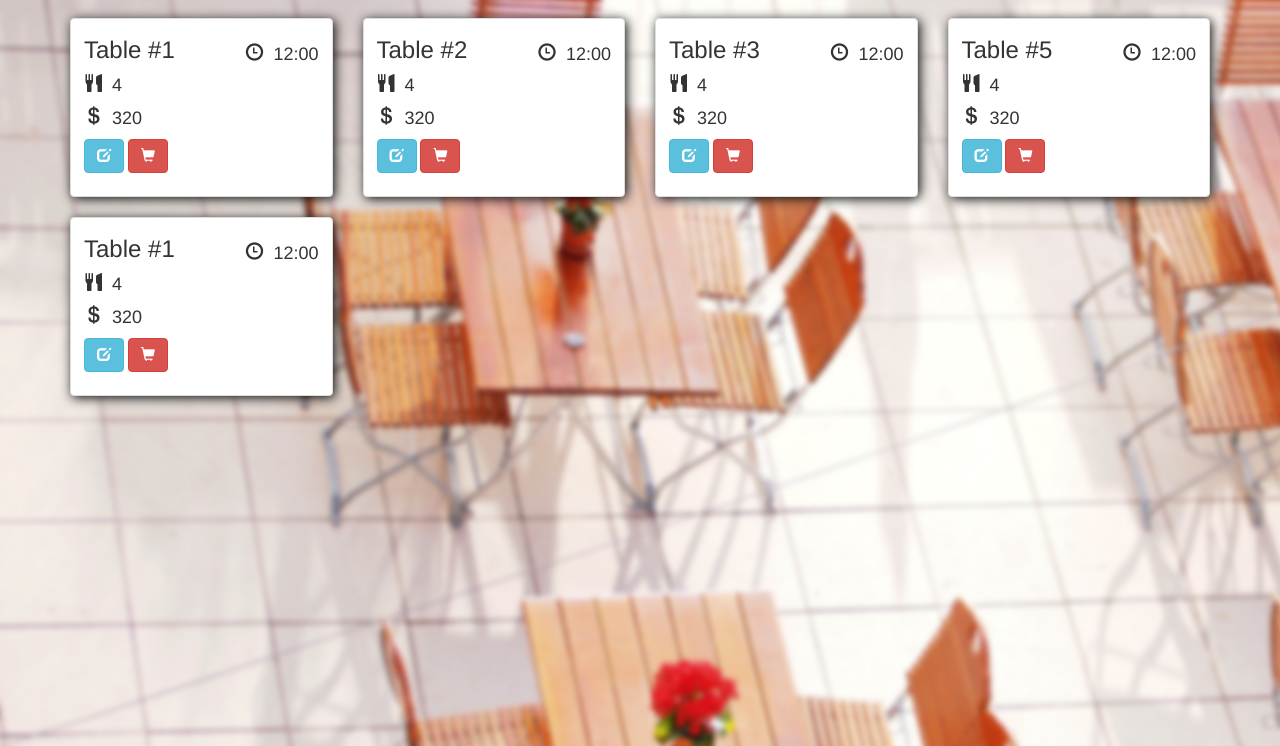
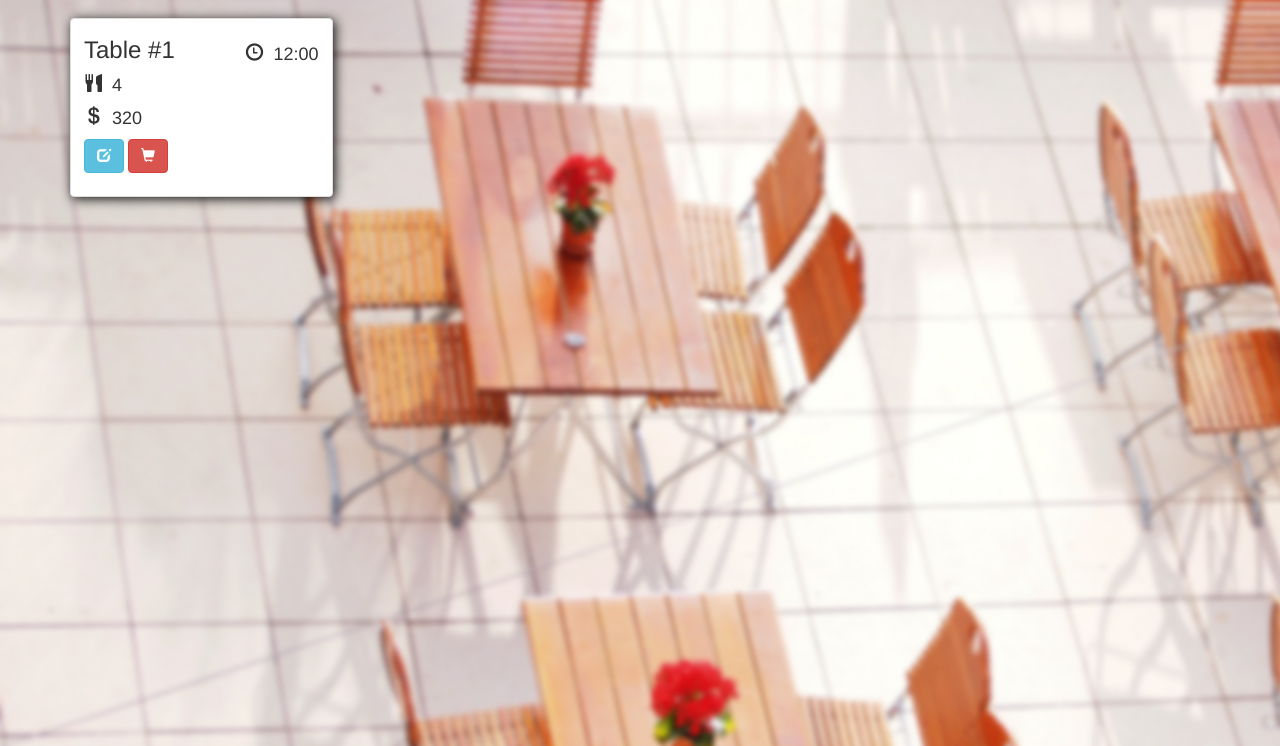
Before and after one commit to naddame/angular2-workshop, a website built with webpack: page _templates/tables.html in a window 1280 px wide. Shown: the part 54-800 px from the top of the page. Built offline with nearby package versions, Linux system fonts and the light colour scheme; what angular2 would draw is missing.

Commit message:
update template

```diff
--- a/_templates/tables.html
+++ b/_templates/tables.html
@@ -7,6 +7,7 @@
 </head>
 <body>
 
+<!--TOP NAVBAR -->
 <nav class="navbar navbar-inverse">
   <div class="container">
 
@@ -23,101 +24,18 @@
       ADD TABLE &nbsp;<span class="glyphicon glyphicon-plus"></span>
     </button>
 
-
-  </div><!-- /.container-fluid -->
+  </div>
 </nav>
 
+<!-- START CONTENT -->
 <div class="container">
+
+  <!-- START TABLE CONTAINER-->
+  <div class="table-container">
+
     <div class="row">
 
-    <div class="col-md-3">
-      <div class="thumbnail">
-        <div class="caption">
-          <h4 class="pull-right"><span class="glyphicon glyphicon-time"></span>&nbsp; 12:00</h4>
-          <h3>Table #1</h3>
-          <h4><span class="glyphicon glyphicon-cutlery"></span>&nbsp; 4</h4>
-
-          <h4><span class="glyphicon glyphicon-usd"></span>&nbsp; 320</h4>
-
-          <p>
-            <a href="#" class="btn btn-info" role="button">
-              <span class="glyphicon glyphicon-edit"></span>
-            </a>
-
-            <a href="#" class="btn btn-danger" role="button">
-              <span class="glyphicon glyphicon-shopping-cart"></span>
-            </a>
-          </p>
-
-        </div>
-      </div>
-    </div>
-    <div class="col-md-3">
-      <div class="thumbnail">
-        <div class="caption">
-          <h4 class="pull-right"><span class="glyphicon glyphicon-time"></span>&nbsp; 12:00</h4>
-          <h3>Table #2</h3>
-          <h4><span class="glyphicon glyphicon-cutlery"></span>&nbsp; 4</h4>
-
-          <h4><span class="glyphicon glyphicon-usd"></span>&nbsp; 320</h4>
-
-          <p>
-            <a href="#" class="btn btn-info" role="button">
-              <span class="glyphicon glyphicon-edit"></span>
-            </a>
-
-            <a href="#" class="btn btn-danger" role="button">
-              <span class="glyphicon glyphicon-shopping-cart"></span>
-            </a>
-          </p>
-
-        </div>
-      </div>
-    </div>
-    <div class="col-md-3">
-      <div class="thumbnail">
-        <div class="caption">
-          <h4 class="pull-right"><span class="glyphicon glyphicon-time"></span>&nbsp; 12:00</h4>
-          <h3>Table #3</h3>
-          <h4><span class="glyphicon glyphicon-cutlery"></span>&nbsp; 4</h4>
-
-          <h4><span class="glyphicon glyphicon-usd"></span>&nbsp; 320</h4>
-
-          <p>
-            <a href="#" class="btn btn-info" role="button">
-              <span class="glyphicon glyphicon-edit"></span>
-            </a>
-
-            <a href="#" class="btn btn-danger" role="button">
-              <span class="glyphicon glyphicon-shopping-cart"></span>
-            </a>
-          </p>
-
-        </div>
-      </div>
-    </div>
-    <div class="col-md-3">
-      <div class="thumbnail">
-        <div class="caption">
-          <h4 class="pull-right"><span class="glyphicon glyphicon-time"></span>&nbsp; 12:00</h4>
-          <h3>Table #5</h3>
-          <h4><span class="glyphicon glyphicon-cutlery"></span>&nbsp; 4</h4>
-
-          <h4><span class="glyphicon glyphicon-usd"></span>&nbsp; 320</h4>
-
-          <p>
-            <a href="#" class="btn btn-info" role="button">
-              <span class="glyphicon glyphicon-edit"></span>
-            </a>
-
-            <a href="#" class="btn btn-danger" role="button">
-              <span class="glyphicon glyphicon-shopping-cart"></span>
-            </a>
-          </p>
-
-        </div>
-      </div>
-    </div>
+      <!--START TABLE-->
       <div class="col-md-3">
         <div class="thumbnail">
           <div class="caption">
@@ -144,6 +62,8 @@
     </div>
   </div>
 
+</div>
+
 
 </body>
 </html>
```
Lines whose indentation alone changed are shown as unchanged.
